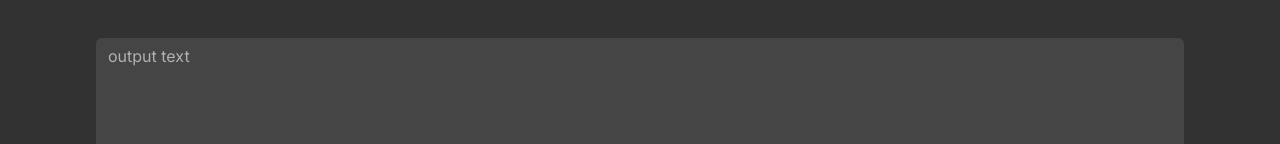
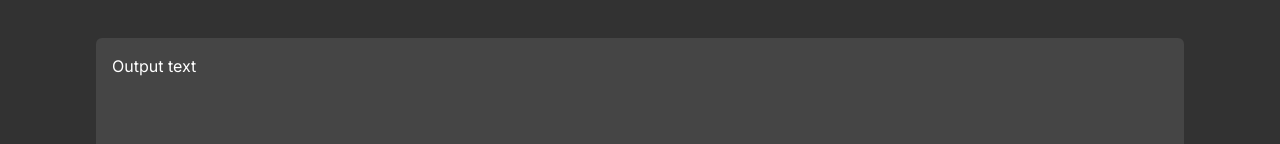
Before and after one commit to EyadAbouKer/YouTube-Summarizer-Generator, a React (Create React App) app: page / in a window 1280 px wide. Shown: the part 435-579 px from the top of the page. Built offline with nearby package versions, Linux system fonts and the light colour scheme; the HTML template or start-up script is replaced by a standard one; a web font is replaced by a local one.

Commit message:
adding keyword highlight functionality

```diff
--- a/package.json
+++ b/package.json
@@ -7,6 +7,7 @@
     "@testing-library/react": "^13.4.0",
     "@testing-library/user-event": "^13.5.0",
     "bootstrap": "^5.3.2",
+    "html-react-parser": "^5.1.1",
     "react": "^18.2.0",
     "react-bootstrap": "^2.9.2",
     "react-dom": "^18.2.0",
--- a/src/components/Main-WebPage/Body.js
+++ b/src/components/Main-WebPage/Body.js
@@ -1,4 +1,4 @@
-import React, { StrictMode, useState } from "react";
+import React, {StrictMode, useEffect, useState} from "react";
 import "./Body.css";
 import "./SubmitButton.js";
 import SearchBar from "./SearchBar.js";
@@ -11,6 +11,10 @@ const API_KEY = "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";
 const Body = () => {
   {
     /* /-------------------------connecting searchBar and SubmitButton---------------------------------------------------/ */
+  }
+
+  function getKeywords() {
+
   }
 
   const [isDisabled, setIsDisabled] = useState(false);
@@ -45,12 +49,15 @@ const Body = () => {
 
 
   const [summary, setSummary] = useState("");
+  let summaryVariable = "";
+  let importantKeywords = [""];
+
   //this function is going to be used to push the URL to openAI or to another function that concatenates everything
   async function handleSubmit() {
     console.log(getURL);
     setIsDisabled(true);
 
-    const chatGptApiBody = {
+    const chatGptApiBody_Summarize = {
       "model": "gpt-3.5-turbo",
       "messages": [
         {
@@ -63,11 +70,9 @@ const Body = () => {
         }
       ],
       "temperature": 0.7,
-      "max_tokens": 200,
+      "max_tokens": 250,
       "top_p": 1
     }
-
-    console.log("make a very short summary for the content you are provided with. make it " + selectedDepthOption + ", " + selectedToneOption + ", and in a " + selectedStyleOption + " format.");
 
     await fetch("https://api.openai.com/v1/chat/completions", {
       method: "POST",
@@ -75,13 +80,48 @@ const Body = () => {
         "Content-Type": "application/json",
         "Authorization": "Bearer " + API_KEY,
       },
-      body: JSON.stringify(chatGptApiBody)
+      body: JSON.stringify(chatGptApiBody_Summarize)
     }).then((data) => {
       return data.json();
     }).then((data) => {
       console.log(data);
-      setSummary(data.choices[0].message.content);
+      summaryVariable = data.choices[0].message.content;
     });
+
+    await fetch("https://api.openai.com/v1/chat/completions", {
+      method: "POST",
+      headers: {
+        "Content-Type": "application/json",
+        "Authorization": "Bearer " + API_KEY,
+      },
+      body: JSON.stringify({
+        "model": "gpt-3.5-turbo",
+        "messages": [
+          {
+            "role": "system",
+            "content": "return a max of 6 most important keywords in the following and separate them by commas"
+          },
+          {
+            "role": "user",
+            "content": summaryVariable
+          }
+        ],
+        "temperature": 0.7,
+        "max_tokens": 50,
+        "top_p": 1
+      })
+    }).then((data) => {
+      return data.json();
+    }).then((data) => {
+      console.log(data);
+      importantKeywords = data.choices[0].message.content.split(',');
+    });
+
+    for (let i = 0; i < importantKeywords.length; i++) {
+      summaryVariable = summaryVariable.split(importantKeywords[i]).join('<span style="color: #DA5B00; font-weight: bold;">' + importantKeywords[i] + '</span>');
+    }
+    setSummary(summaryVariable);
+
     setIsDisabled(false);
   }
 
@@ -140,7 +180,7 @@ const Body = () => {
           {/* /----------------------------------------------------------------------------/ */}
 
           <div className="px-5">
-            <TextOutputFeild value={summary}/>
+            <TextOutputFeild summary={summary}/>
           </div>
           {/* /----------------------------------------------------------------------------/ */}
         </div>
--- a/src/components/Main-WebPage/TextOutputFeild.js
+++ b/src/components/Main-WebPage/TextOutputFeild.js
@@ -1,17 +1,18 @@
-import Form from "react-bootstrap/Form";
 import "./TextOutputFeild.css";
+import parse from 'html-react-parser';
+import {useEffect, useState} from "react";
 
-function TextOutputFeild(props) {
+function TextOutputFeild({summary}) {
+
   return (
-    <textarea
-      placeholder="output text"
-      value={props.value}
-      readOnly={true}
-      rows="30"
-      className="mt-4 form-control mr-sm-2 text-white custom-placeholder"
-      style={{color: 'white', backgroundColor: '#454545', border: 'none', resize: 'none'}}
-    >
-    </textarea>
+    <div
+      className="mt-4 form-control mr-sm-2 text-white custom-placeholder p-3"
+      style={{color: 'white', backgroundColor: '#454545', border: 'none', resize: 'none', height: '1000px'}}
+      >
+      <p>
+        {(summary === "") ? "Output text": parse(summary)}
+      </p>
+    </div>
   );
 }
 
```
Also changed, not shown: src/components/Main-WebPage/TextOutputFeild.css (+4 -4 lines), 1 other file (tests, documents, lock files or other folders).
